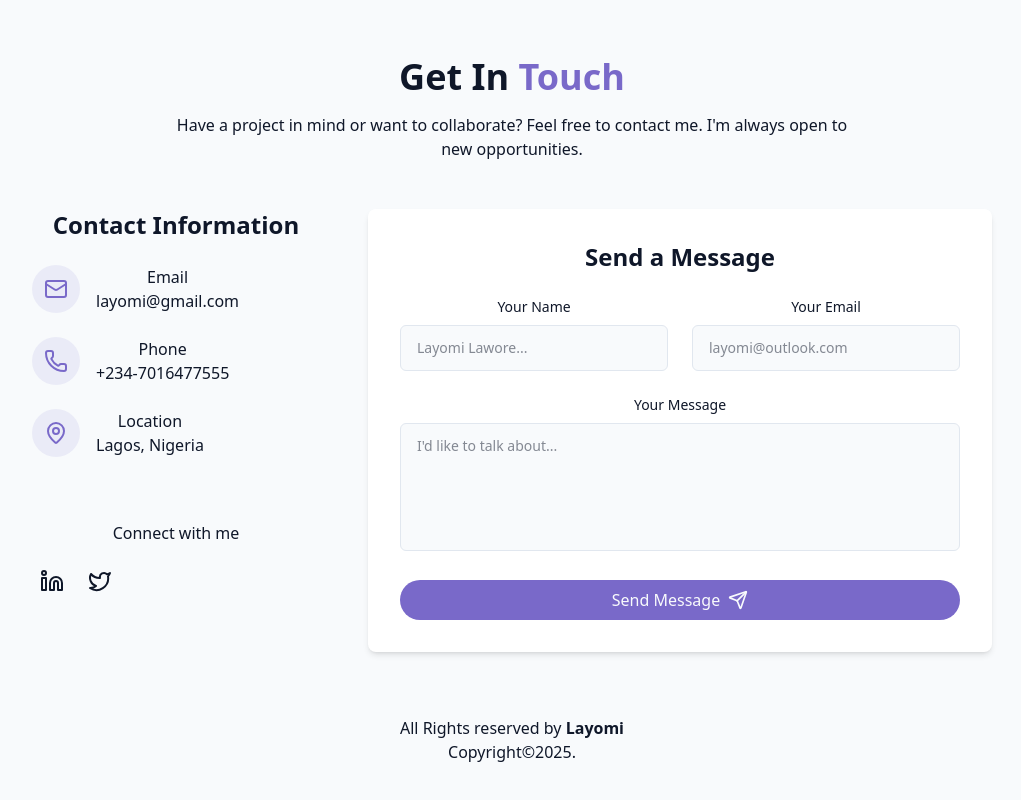
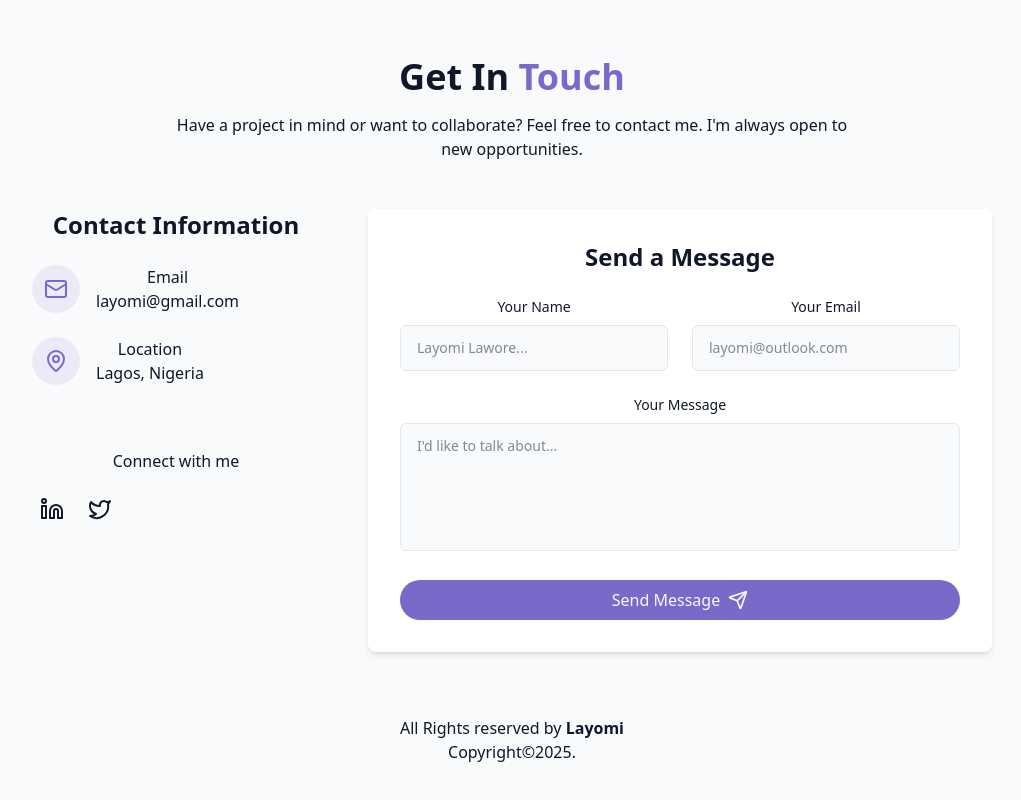
Before and after one commit to Layomi1/new-portfolio, a React (Vite) app: page / in a window 1280 px wide. Shown: the part 4543-5343 px from the top of the page, without its empty margins (128-1149 px from the left). Built offline with nearby package versions, Linux system fonts and the light colour scheme.

Commit message:
updatting contact section

```diff
--- a/src/components/Contact.jsx
+++ b/src/components/Contact.jsx
@@ -85,20 +85,7 @@ const Contact = () => {
                 </Link>
               </div>
             </div>
-            <div className="flex space-x-4 items-start">
-              <div className="p-3 rounded-full bg-primary/10">
-                <Phone className="h-6 w-6 text-primary" />
-              </div>
-              <div>
-                <h4 className="font-medium">Phone</h4>
-                <Link
-                  to="tel:+234-7016477555"
-                  className="hover:text-primary transition-colors"
-                >
-                  +234-7016477555
-                </Link>
-              </div>
-            </div>
+
             <div className="flex space-x-4 items-start">
               <div className="p-3 rounded-full bg-primary/10">
                 <MapPin className="h-6 w-6 text-primary" />
```
